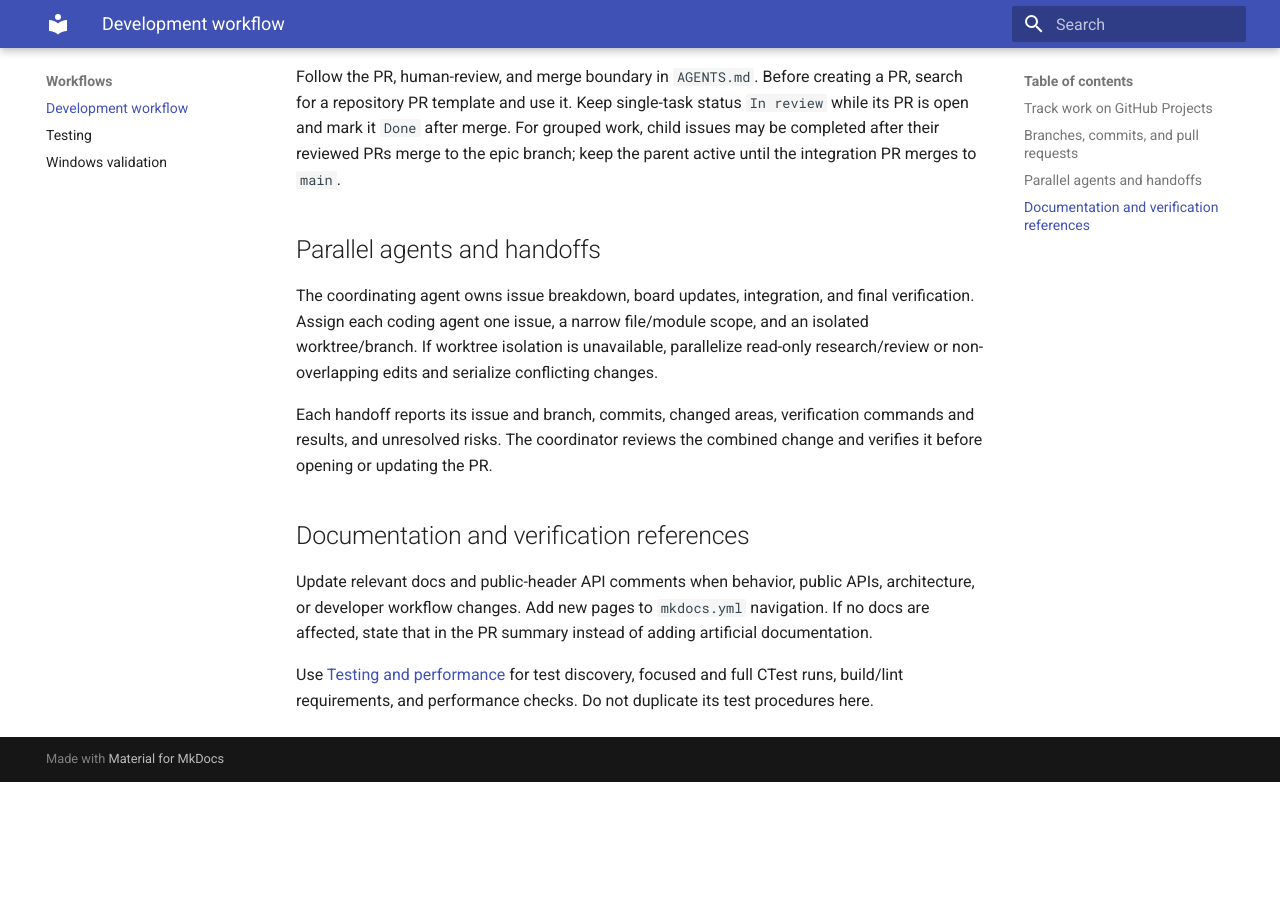
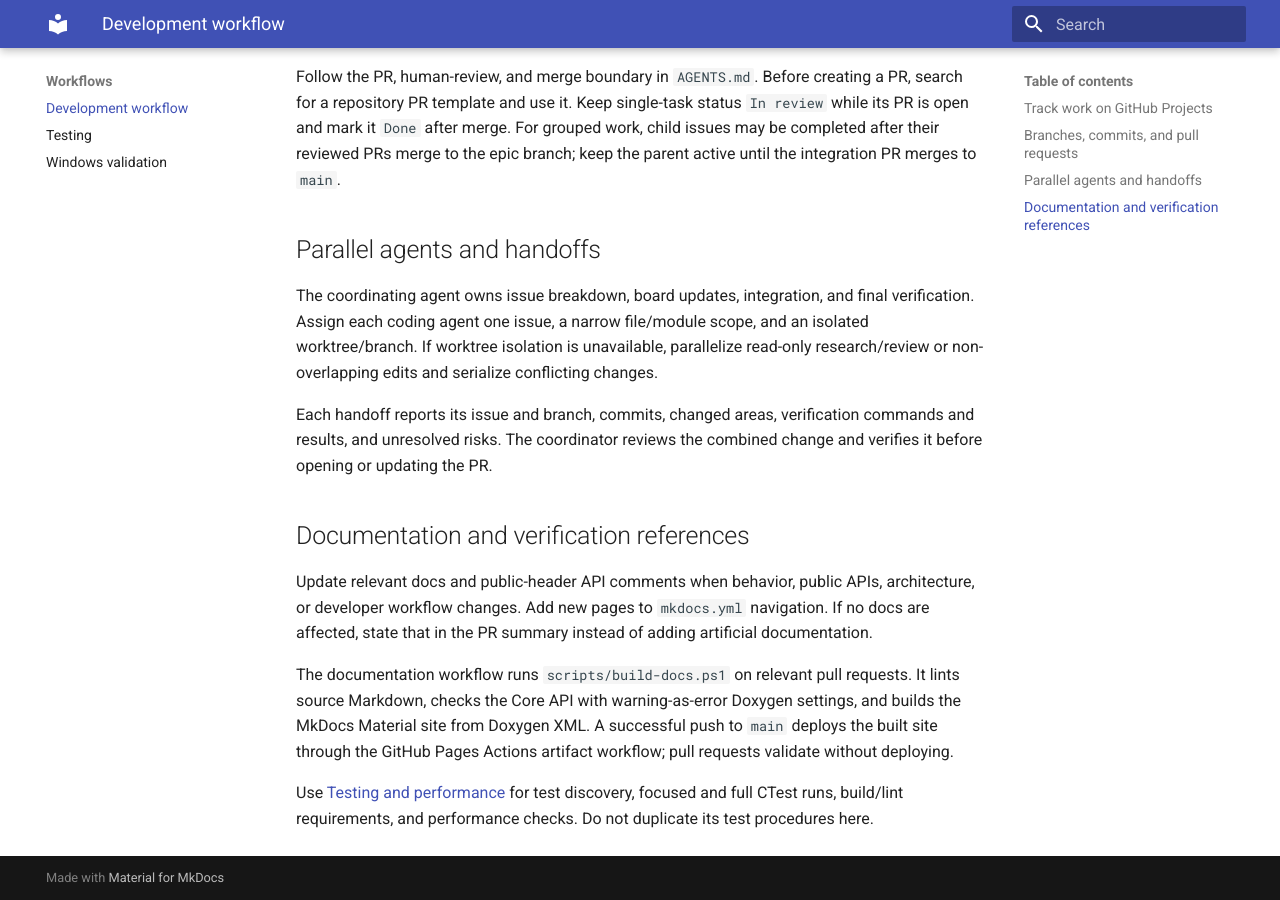
Before and after one commit to JGolaszewski/GrpahicEngine, an MkDocs documentation site: the page built from docs/development-workflow.md, in a window 1280 px wide and 900 px high, scrolled down 1062 px. Built offline with MkDocs 1.6.1 and Material for MkDocs 9.7.7, drawn with Linux system fonts in a browser that asks for light colours; before the commit the page ends 1844 px from its top, so only the background shows below that.

Commit message:
docs: enforce docs quality in CI (#41)

```diff
--- a/docs/development-workflow.md
+++ b/docs/development-workflow.md
@@ -38,4 +38,10 @@ Each handoff reports its issue and branch, commits, changed areas, verification
 
 Update relevant docs and public-header API comments when behavior, public APIs, architecture, or developer workflow changes. Add new pages to `mkdocs.yml` navigation. If no docs are affected, state that in the PR summary instead of adding artificial documentation.
 
+The documentation workflow runs `scripts/build-docs.ps1` on relevant pull
+requests. It lints source Markdown, checks the Core API with warning-as-error
+Doxygen settings, and builds the MkDocs Material site from Doxygen XML. A
+successful push to `main` deploys the built site through the GitHub Pages
+Actions artifact workflow; pull requests validate without deploying.
+
 Use [Testing and performance](testing.md) for test discovery, focused and full CTest runs, build/lint requirements, and performance checks. Do not duplicate its test procedures here.
```
Also changed, not shown: docs/index.md (+3 -0 lines), 17 other files.
